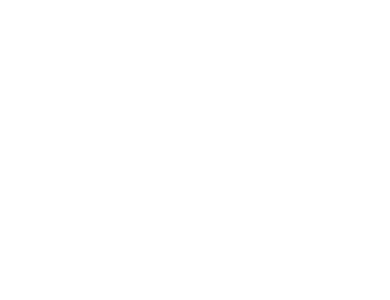
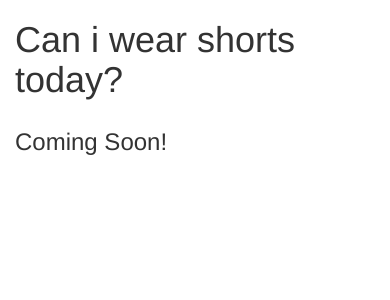
Before and after one commit to thatjpcsguy/shorts, a PHP site: page / in a window 390 px wide. Before the commit the part shown is empty. Shown: the top 300 px of the page. Run offline with PHP 8.4, Linux system fonts and the light colour scheme.

Commit message:
coming soon page

```diff
--- a/www/index.php
+++ b/www/index.php
@@ -21,7 +21,15 @@
 
 	</head>
 	<body>
+		<div class="container">
+			<div class="row">
+				<div class="col-md-12"><h1>Can i wear shorts today?</h1></div>
+			</div>
 
+			<div class="row">
+				<div class="col-md-12"><h3>Coming Soon!</h3></div>
+			</div>
+		</div>
 
 
 
```
